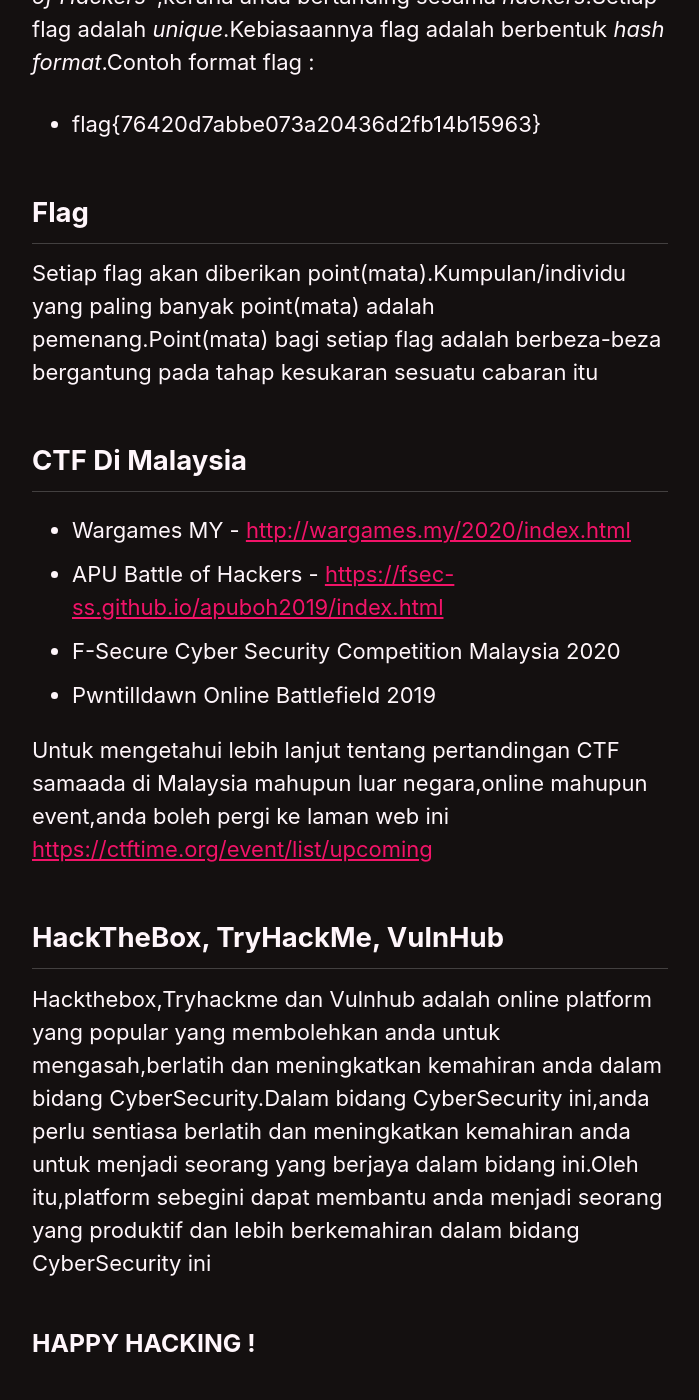
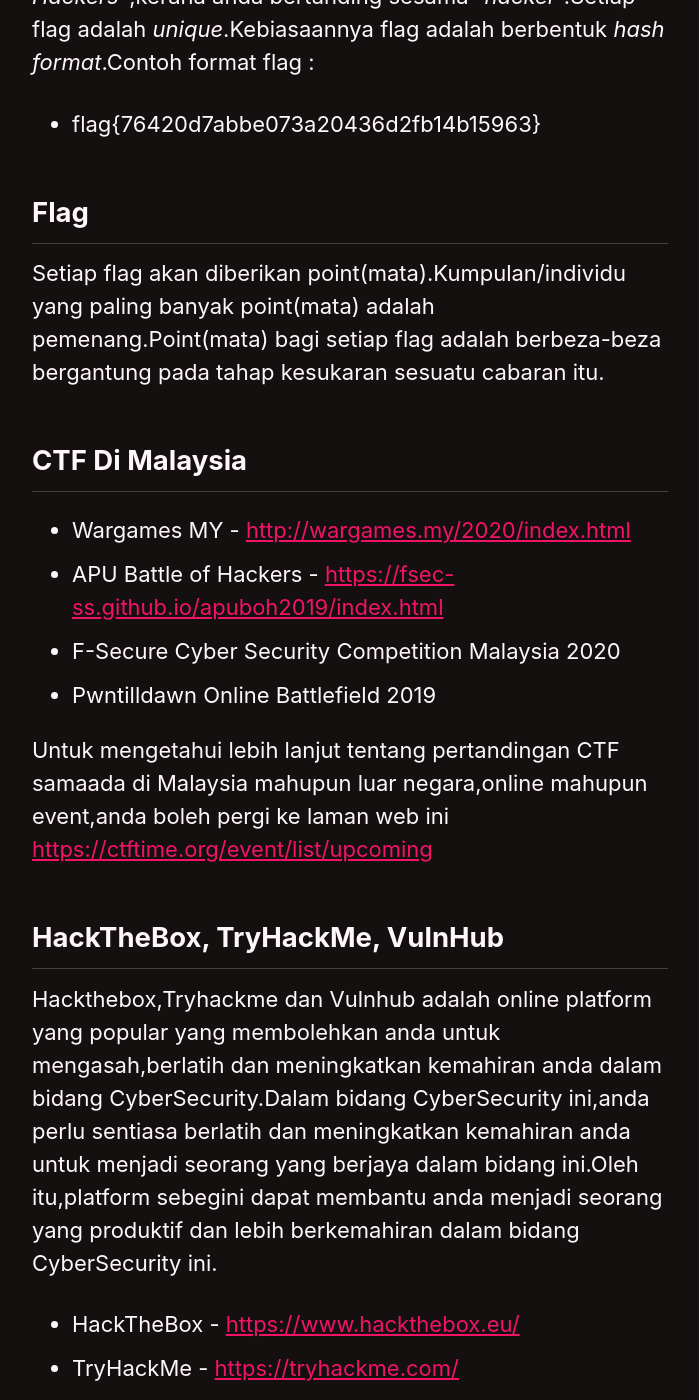
Before and after one commit to faridarif/faridarif.github.io, a Jekyll site: the page built from _posts/2020-09-26-capture-the-flag.md, in a window 1280 px wide and 1400 px high, scrolled down 2041 px. Shown: the whole window, without its empty margins (290-989 px from the left). Built offline with Jekyll 4.4.1, drawn with Linux system fonts in a browser that asks for light colours; cached includes are drawn as plain includes; some of the changed text lies outside the part shown.

Commit message:
Update 2020-09-26-capture-the-flag.md

```diff
--- a/_posts/2020-09-26-capture-the-flag.md
+++ b/_posts/2020-09-26-capture-the-flag.md
@@ -48,6 +48,10 @@ Untuk mengetahui lebih lanjut tentang pertandingan CTF samaada di Malaysia mahup
 
 ## HackTheBox, TryHackMe, VulnHub
 
-Hackthebox,Tryhackme dan Vulnhub adalah online platform yang popular yang membolehkan anda untuk mengasah,berlatih dan meningkatkan kemahiran anda dalam bidang CyberSecurity.Dalam bidang CyberSecurity ini,anda perlu sentiasa berlatih dan meningkatkan kemahiran anda untuk menjadi seorang yang berjaya dalam bidang ini.Oleh itu,platform sebegini dapat membantu anda menjadi seorang yang produktif dan lebih berkemahiran dalam bidang CyberSecurity ini
+Hackthebox,Tryhackme dan Vulnhub adalah online platform yang popular yang membolehkan anda untuk mengasah,berlatih dan meningkatkan kemahiran anda dalam bidang CyberSecurity.Dalam bidang CyberSecurity ini,anda perlu sentiasa berlatih dan meningkatkan kemahiran anda untuk menjadi seorang yang berjaya dalam bidang ini.Oleh itu,platform sebegini dapat membantu anda menjadi seorang yang produktif dan lebih berkemahiran dalam bidang CyberSecurity ini.
+
+- HackTheBox - <https://www.hackthebox.eu/>
+- TryHackMe - <https://tryhackme.com/>
+- VulnHub - <https://www.vulnhub.com/>
 
 ### HAPPY HACKING !
```
Also changed, not shown: other parts of _posts/2020-09-26-capture-the-flag.md (+4 -4 lines).
